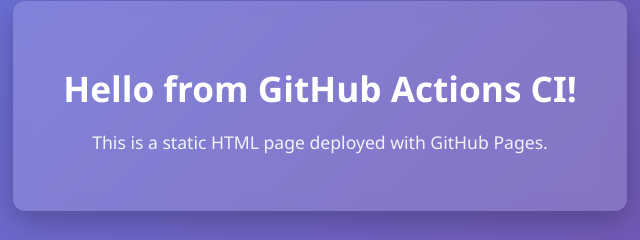
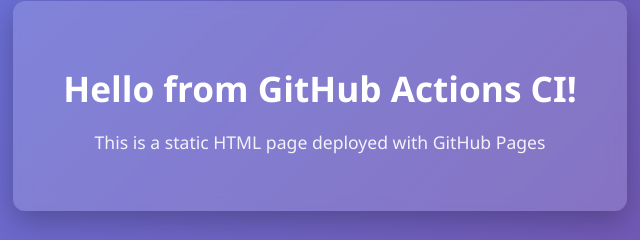
Before and after one commit to gopik-dhristhi/Ci-demo, a plain HTML site: page index.html in a window 1280 px wide. Shown: the part 294-534 px from the top of the page, 320-960 px from the left. Drawn offline with Linux system fonts and the light colour scheme.

Commit message:
fixing broken HTML to test CI

```diff
--- a/index.html
+++ b/index.html
@@ -40,7 +40,7 @@
 <body>
   <div class="container">
     <h1>Hello from GitHub Actions CI!</h1>
-    <p>This is a static HTML page deployed with GitHub Pages.
+    <p>This is a static HTML page deployed with GitHub Pages</p>
   </div>
 </body>
 </html>
```
